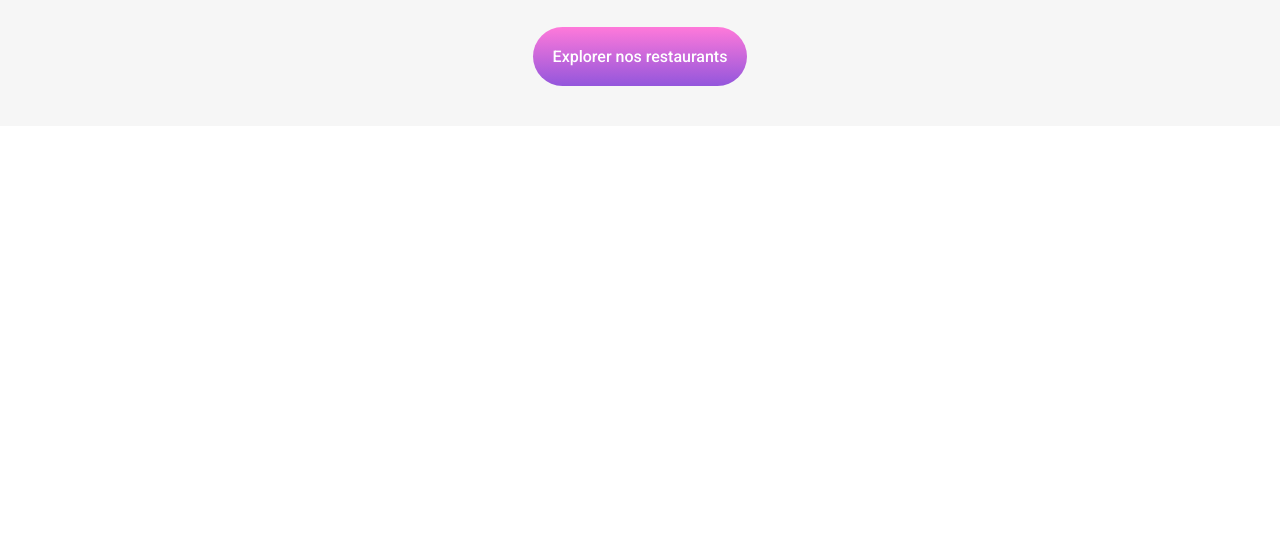
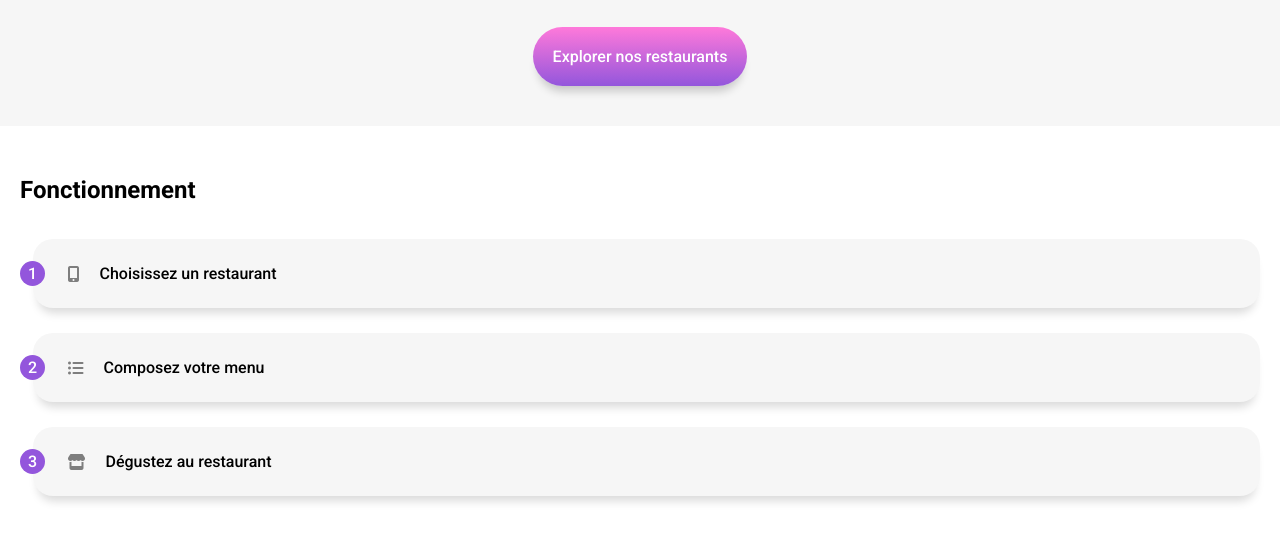
Before and after one commit to chloeadriancreates/ChloeAdrian_3_15112021, a website: page index.html in a window 1280 px wide. Shown: the part 235-776 px from the top of the page. Drawn offline with Linux system fonts and the light colour scheme; a web font is replaced by a local one.

Commit message:
Added steps section to homepage

```diff
--- a/index.html
+++ b/index.html
@@ -20,11 +20,36 @@
         <h4 class="place_text">Paris, Belleville</h4>
     </section>
     <section class="presentation">
-        <h1 class="presentation_title">Réservez le menu qui vous convient</h1>
+        <h2 class="presentation_title">Réservez le menu qui vous convient</h2>
         <p class="presentation_descr">Découvrez des restaurants d'exception, sélectionnés par nos soins.</p>
         <a href="#">
             <button class="btn btn--gradient">Explorer nos restaurants</button>
         </a>
     </section>
+    <section class="steps">
+        <h2 class="steps_title">Fonctionnement</h2>
+        <div class="steps_card">
+            <p class="steps_card_number">1</p>
+            <div class="steps_card_caption">
+                <i class="steps_card_caption_icon fas fa-mobile-alt"></i>
+                <p>Choisissez un restaurant</p>
+            </div>
+        </div>
+        <div class="steps_card">
+            <p class="steps_card_number">2</p>
+            <div class="steps_card_caption">
+                <i class="steps_card_caption_icon fas fa-list-ul"></i>
+                <p>Composez votre menu</p>
+            </div>
+
+        </div>
+        <div class="steps_card">
+            <p class="steps_card_number">3</p>
+            <div class="steps_card_caption">
+                <i class="steps_card_caption_icon fas fa-store"></i>
+                <p>Dégustez au restaurant</p>
+            </div>
+        </div>
+    </section>
 </body>
 </html>
--- a/sass/base/_base.scss
+++ b/sass/base/_base.scss
@@ -1,3 +1,9 @@
 body, h1, h2, h3, h4, h5, h6, p {
     margin: 0;
 }
+
+/* font-family: 'Shrikhand', cursive; */
+
+body {
+    font-family: 'Roboto', sans-serif;
+}
--- a/sass/base/_fonts.scss
+++ /dev/null
@@ -1,5 +0,0 @@
-/* font-family: 'Shrikhand', cursive; */
-
-body {
-    font-family: 'Roboto', sans-serif;
-}
--- a/sass/components/_btn.scss
+++ b/sass/components/_btn.scss
@@ -10,5 +10,6 @@
         background: linear-gradient(0deg, $colorPrimary 0%, $colorSecondary 100%);
         font-size: 16px;
         font-weight: 500;
+        box-shadow: 0px 10px 10px -5px rgba(0,0,0,0.20);
     }
 }
--- a/sass/main.scss
+++ b/sass/main.scss
@@ -1,9 +1,9 @@
 @import "./utils/colors";
+@import "./utils/mixins";
 
-@import "./base/fonts";
 @import "./base/base";
 
 @import "./components/header";
-@import "./components/place";
-@import "./components/presentation";
 @import "./components/btn";
+
+@import "./pages/home/home";
--- /dev/null
+++ b/sass/pages/home/_home.scss
@@ -0,0 +1,8 @@
+@import "./sections/place";
+@import "./sections/presentation";
+@import "./sections/steps";
+
+h2 {
+    font-size: 24px;
+    font-weight: 700;
+}
--- a/sass/components/_place.scss
+++ b/sass/pages/home/sections/_place.scss
@@ -1,10 +1,10 @@
 .place {
-    background: $greyMedium;
+    background: $grey--medium;
     display: flex;
     justify-content: center;
     align-items: center;
     box-shadow: inset 0px 10px 10px -5px rgba(0,0,0,0.10);
-    color: $greyDark;
+    color: $grey--dark;
     padding: 15px 0px;
 
     &_text {
--- a/sass/components/_presentation.scss
+++ b/sass/pages/home/sections/_presentation.scss
@@ -1,5 +1,5 @@
 .presentation {
-    background: $greyLight;
+    background: $grey--light;
     padding: 40px 30px;
     display: flex;
     flex-direction: column;
@@ -7,8 +7,6 @@
     text-align: center;
 
     &_title {
-        font-size: 24px;
-        font-weight: 700;
         padding: 0px 20px 20px 20px;
     }
 
--- /dev/null
+++ b/sass/pages/home/sections/_steps.scss
@@ -0,0 +1,57 @@
+.steps {
+    padding: 50px 20px;
+
+    &_title {
+        margin-bottom: 35px;
+    }
+
+    &_card {
+        display: flex;
+        align-items: center;
+        font-size: 16px;
+        font-weight: 500;
+        background: $grey--light;
+        border-radius: 20px;
+        margin: 0px 0px 25px 12.5px;
+        position: relative;
+        box-shadow: 0px 10px 10px -5px rgba(0,0,0,0.15);
+        transition: all 0.4s ease;
+
+        &:last-of-type {
+            margin-bottom: 0px;
+        }
+
+        &_number {
+            position: absolute;
+            background: $colorPrimary;
+            border-radius: 50%;
+            width: 25px;
+            height: 25px;
+            color: white;
+            display: flex;
+            justify-content: center;
+            align-items: center;
+            left: -12.5px;
+        }
+
+        &_caption {
+            display: flex;
+            align-items: center;
+            margin: 25px 35px;
+
+            &_icon {
+                margin-right: 20px;
+                color: #7E7E7E;
+                @include transition;
+            }
+        }
+
+        &:hover {
+            background: $colorPrimary--light;
+        }
+
+        &:hover .steps_card_caption_icon {
+            color: $colorPrimary;
+        }
+    }
+}
--- a/sass/utils/_colors.scss
+++ b/sass/utils/_colors.scss
@@ -1,7 +1,8 @@
 $colorPrimary: #9356DC;
+$colorPrimary--light: #F5EDFF;
 $colorSecondary: #FF79DA;
 $colorTertiary: #99E2D0;
 
-$greyLight: #F6F6F6;
-$greyMedium: #EAEAEA;
-$greyDark: #353535;
+$grey--light: #F6F6F6;
+$grey--medium: #EAEAEA;
+$grey--dark: #353535;
--- /dev/null
+++ b/sass/utils/_mixins.scss
@@ -0,0 +1,3 @@
+@mixin transition($duration: 0.4s) {
+    transition: all $duration ease;
+}
```
Also changed, not shown: public/css/style.css, 1 other file.
